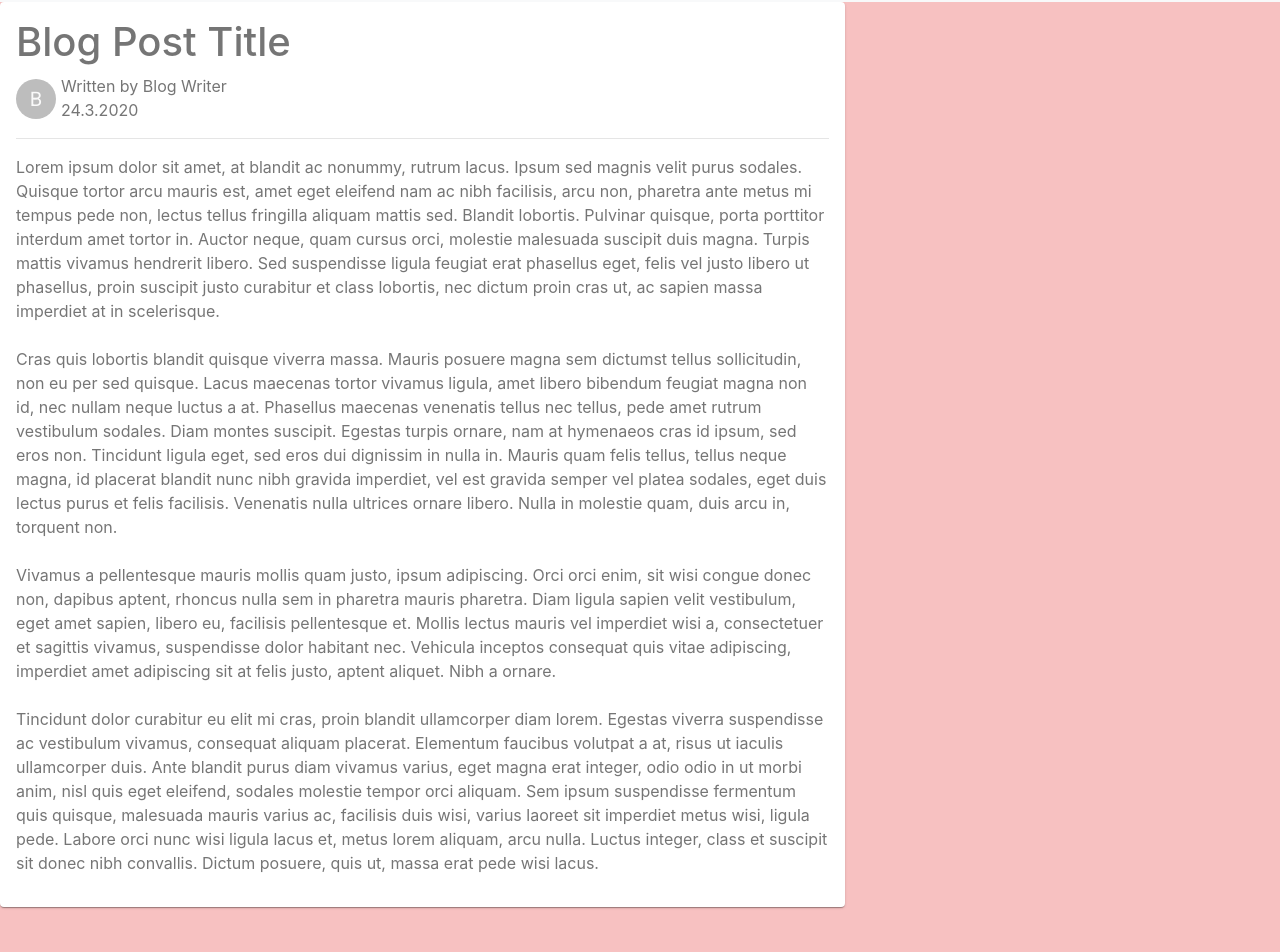
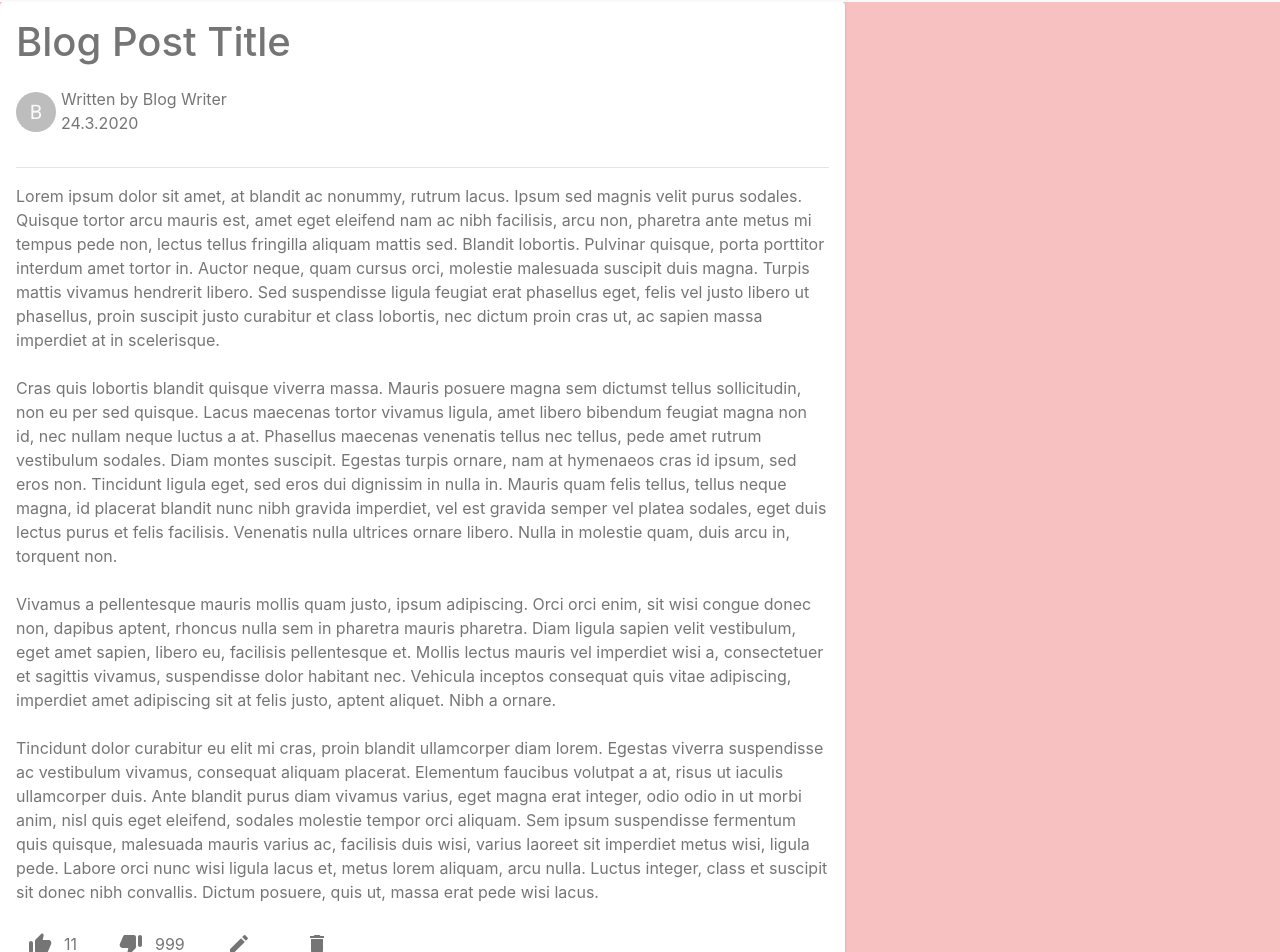
Before and after one commit to FI-Aquacrest/LazyManatees, a React (Create React App) app: page / in a window 1280 px wide. Shown: the part 174-1126 px from the top of the page. Before the commit the page ends 1093 px from the top, so only its background shows below. Built offline with nearby package versions, Linux system fonts and the light colour scheme.

Commit message:
Toolbar for blog posts
Toolbar buttons have no proper functions yet. Awaiting backend.

```diff
--- a/src/layouts/BlogPost.js
+++ b/src/layouts/BlogPost.js
@@ -1,15 +1,51 @@
-import React, { Fragment } from "react"
+import React, { Fragment, Component } from "react"
 import Title from './blog/Title'
 import Content from './blog/Content'
+import Toolbar from "./blog/Toolbar"
+
+class BlogPost2 extends Component {
+  state = {
+    likes: 0,
+    dislikes: 0
+  }
 
 
+}
 
 export default function BlogPost() {
+  let likes = 11;
+  let dislikes = 999;
+
+  function likeCallback() {
+    likes++;
+
+    console.log("likes: " + likes);
+  }
+
+  function dislikeCallback() {
+    dislikes++;
+
+    console.log("dislikes: " + dislikes)
+  }
+
+  function editPostCallback() {
+    console.log("editing");
+  }
+
+  function deletePostCallback() {
+    console.log("post deleted (not really)")
+  }
+
   return (
     <Fragment>
       <Title />
       <hr />
       <Content />
+
+      <Toolbar likes={ likes } dislikes={ dislikes } likeCallback={ likeCallback }
+      dislikeCallback={ dislikeCallback } editPostCallback={ editPostCallback }
+      deletePostCallback={ deletePostCallback } />
+
     </Fragment>
   )
 }
--- a/src/layouts/blog/Title.js
+++ b/src/layouts/blog/Title.js
@@ -1,5 +1,6 @@
 import React, { Fragment } from "react";
 import { makeStyles } from '@material-ui/core/styles';
+import Grid from '@material-ui/core/Grid';
 import Avatar from '@material-ui/core/Avatar';
 
 const useStyles = makeStyles(theme => ({
@@ -10,14 +11,14 @@ const useStyles = makeStyles(theme => ({
     },
   },
   Avatar: {
-    marginTop: '5px',
     height: '40px',
     width: '40px',
     float: 'left'
   },
   text: {
-    marginTop: '0px',
-    marginLeft: '45px'
+    float: 'left',
+    marginTop: '12.5px',
+    marginLeft: '5px'
   }
 }))
 
@@ -30,8 +31,16 @@ export default function Title() {
   return (
     <Fragment>
       <h1>Blog Post Title</h1>
-      <Avatar className={classes.Avatar}>B</Avatar>
-      <p className={classes.text}>Written by Blog Writer<br />{date}</p>
+
+      <Grid container direction="row" alignItems="center">
+        <Grid item>
+          <Avatar className={classes.Avatar}>B</Avatar>
+        </Grid>
+
+        <Grid item>
+          <p className={classes.text}>Written by Blog Writer<br />{date}</p>
+        </Grid>
+      </Grid>
     </Fragment>
   )
 }
--- /dev/null
+++ b/src/layouts/blog/Toolbar.js
@@ -0,0 +1,79 @@
+import React from "react";
+import { makeStyles } from '@material-ui/core/styles';
+import Grid from '@material-ui/core/Grid';
+import IconButton from '@material-ui/core/IconButton';
+import DeleteIcon from '@material-ui/icons/Delete';
+import EditIcon from '@material-ui/icons/EditRounded';
+import ThumbUpIcon from '@material-ui/icons/ThumbUpAltRounded';
+import ThumbDownIcon from '@material-ui/icons/ThumbDownAltRounded';
+
+const adminLoggedIn = true;
+
+const useStyles = makeStyles((theme) => ({
+  divider: {
+    marginLeft: "15px",
+    marginRight: "15px",
+  },
+}));
+
+export default function Toolbar(props) {
+  const classes = useStyles();
+
+  if (adminLoggedIn) {
+    return (
+      <div>
+        <Grid container direction="row" alignItems="center">
+          <Grid item>
+            <IconButton aria-label="like" onClick={() => { props.likeCallback() }}>
+              <ThumbUpIcon />
+            </IconButton>
+          </Grid>
+
+          <Grid item>
+            { props.likes }
+          </Grid>
+
+          <div className={ classes.divider } />
+
+          <Grid item>
+            <IconButton aria-label="dislike" onClick={() => { props.dislikeCallback() }}>
+              <ThumbDownIcon />
+            </IconButton>
+          </Grid>
+
+          <Grid item>
+            { props.dislikes }
+          </Grid>
+
+          <div className={ classes.divider } />
+
+          <Grid item>
+            <IconButton aria-label="edit" onClick={() => { props.editPostCallback() }}>
+              <EditIcon />
+            </IconButton>
+          </Grid>
+
+          <div className={classes.divider} />
+
+          <Grid item>
+            <IconButton aria-label="delete" onClick={() => { props.deletePostCallback() }}>
+              <DeleteIcon />
+            </IconButton>
+          </Grid>
+        </Grid>
+      </div>
+    );
+  } else {
+    return (
+      <div className={classes.root}>
+        <IconButton aria-label="like" onClick={() => { props.likes++; }}>
+          <ThumbUpIcon />
+        </IconButton>
+
+        <IconButton aria-label="dislike">
+          <ThumbDownIcon />
+        </IconButton>
+      </div>
+    );
+  }
+}
```
